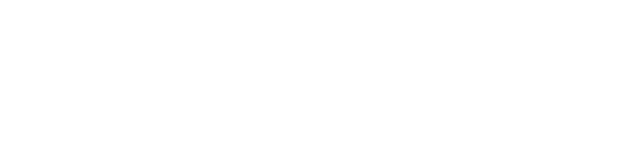
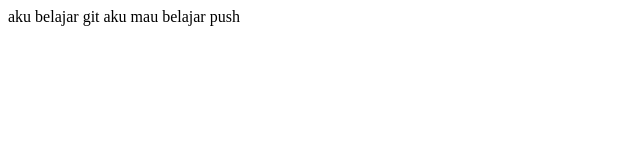
Before and after one commit to marshaa1201/marsha, a plain HTML site: page index.html in a window 1280 px wide. Shown: the whole page, without its empty margins (0-640 px from the left). Drawn offline with Linux system fonts and the light colour scheme.

Commit message:
Penambahan kata kata pada index.html

```diff
--- a/index.html
+++ b/index.html
@@ -4,5 +4,8 @@
     <title>Latihan git</title>
 </head>
 <body>
+    aku belajar git
+
+    aku mau belajar push
 
 </body>
```
